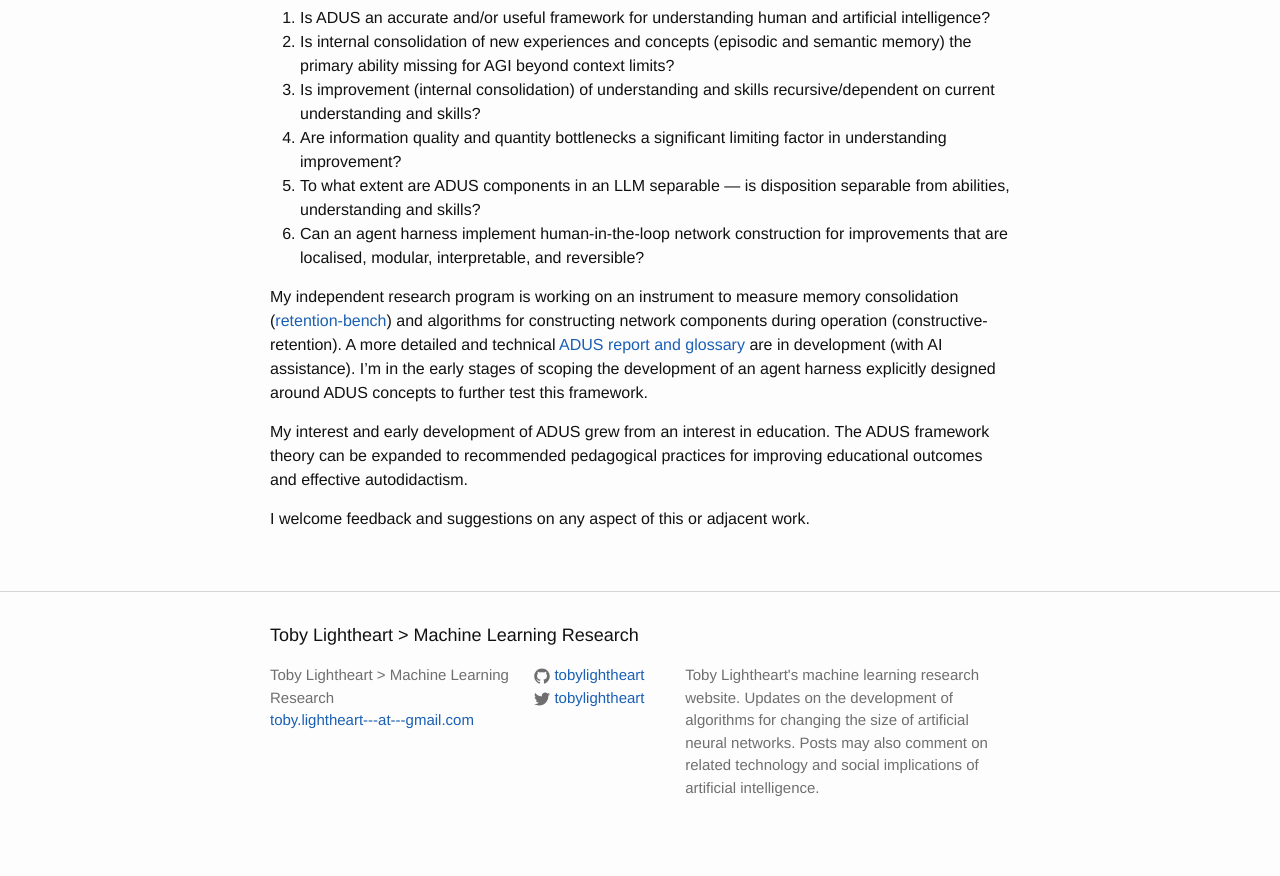
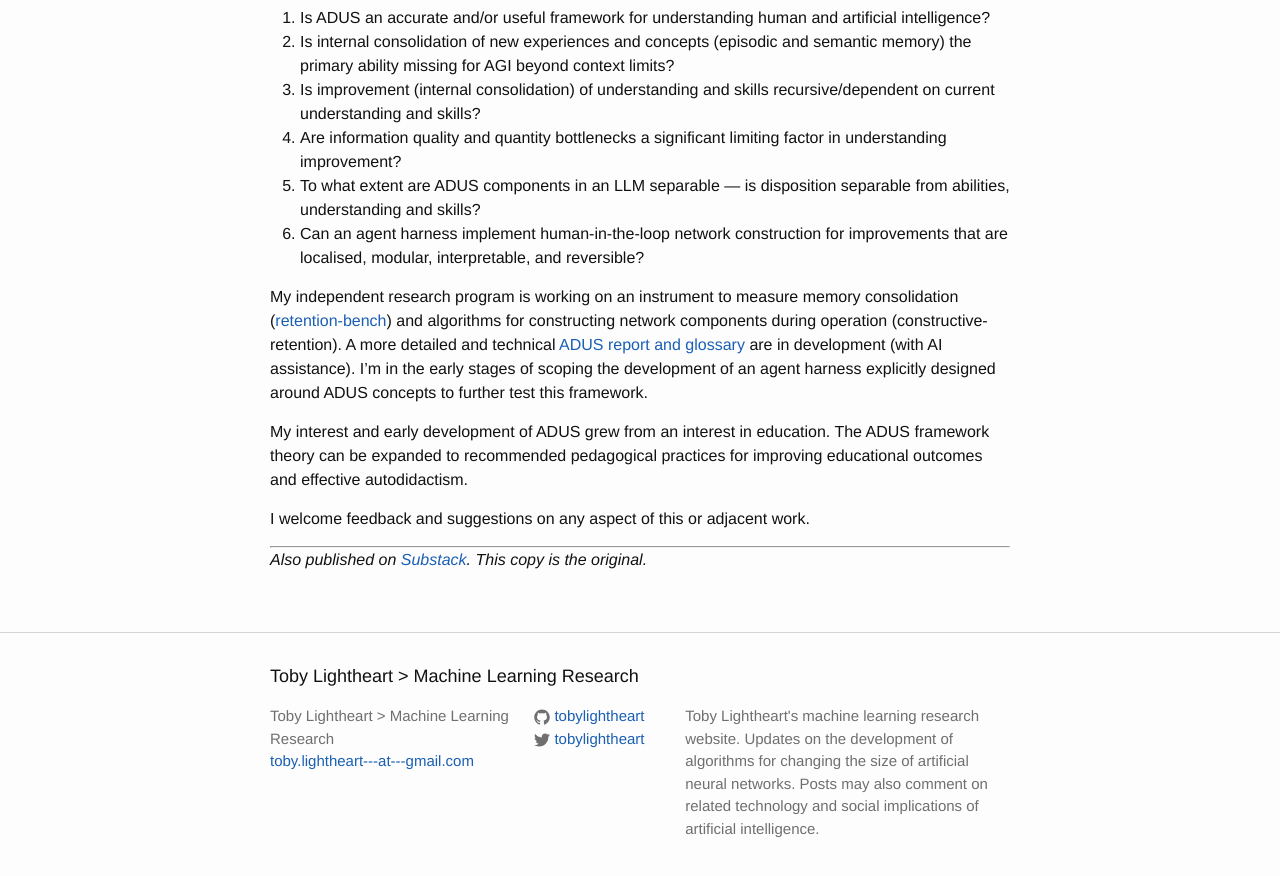
Before and after one commit to tobylightheart/tobylightheart.github.io, a Jekyll site: the page built from my_collections/_posts/2026-09-04-recursive-understanding-improvement-through-network-construction.markdown, in a window 1280 px wide and 900 px high, scrolled down 11812 px. Shown: the top 876 px of the window. Built offline with Jekyll 4.4.1, drawn with Linux system fonts in a browser that asks for light colours.

Commit message:
post: link the Substack cross-post and mark this copy canonical
Co-Authored-By: Claude Opus 5 <noreply@anthropic.com>

```diff
--- a/my_collections/_posts/2026-09-04-recursive-understanding-improvement-through-network-construction.markdown
+++ b/my_collections/_posts/2026-09-04-recursive-understanding-improvement-through-network-construction.markdown
@@ -261,3 +261,7 @@ My independent research program is working on an instrument to measure memory co
 My interest and early development of ADUS grew from an interest in education. The ADUS framework theory can be expanded to recommended pedagogical practices for improving educational outcomes and effective autodidactism.
 
 I welcome feedback and suggestions on any aspect of this or adjacent work.
+
+---
+
+*Also published on [Substack](https://tobylightheart.substack.com/p/recursive-understanding-improvement). This copy is the original.*
```
